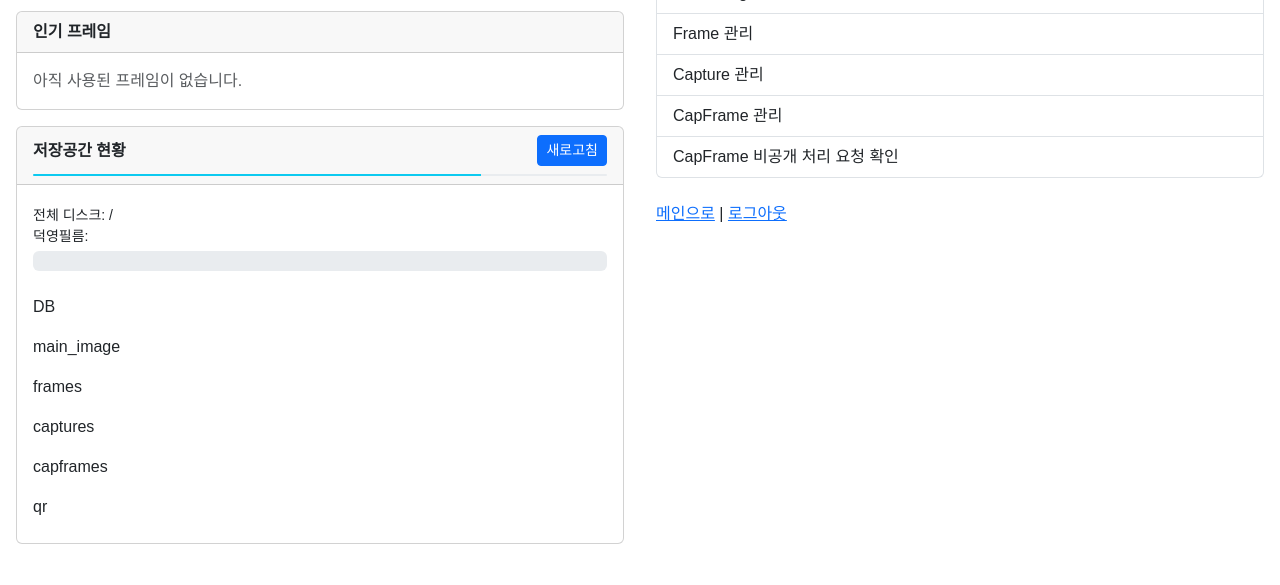
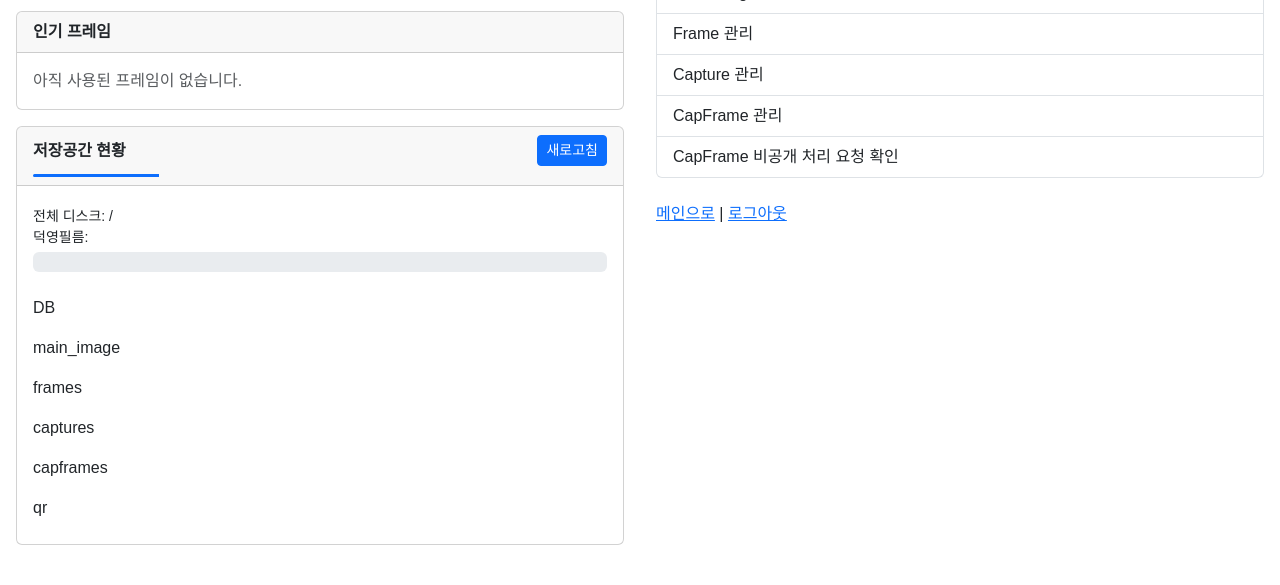
Before and after one commit to szkotgh/dyfilm_server_v2.0, a Flask app: template templates/admin/index.html in a window 1280 px wide. Shown: the part 221-806 px from the top of the page. Before the commit the page ends 765 px from the top, so only its background shows below. Run offline with Flask 3, Linux system fonts and the light colour scheme; the template is opened without the code that fills it, so the values that code supplies are empty; parts of the project's set-up code (start-up, migrations or seed data) failed here and were passed over; some web fonts are replaced.

Commit message:
update: auto storage info refresh logic

```diff
--- a/templates/admin/index.html
+++ b/templates/admin/index.html
@@ -54,8 +54,8 @@
                         <button class="btn btn-sm btn-primary" onclick="updateStorageState()">새로고침</button>
                     </div>
                     <div class="mt-2">
-                        <div class="progress" style="height: 2px;">
-                            <div id="refresh_progress_bar" class="progress-bar bg-info" role="progressbar" style="width: 100%; transition: width 0.1s linear;" aria-valuenow="100" aria-valuemin="0" aria-valuemax="100"></div>
+                        <div class="progress" style="height: 3px; background-color: transparent;">
+                            <div id="refresh_progress_bar" class="progress-bar bg-prix  " role="progressbar" style="width: 0%; transition: width 0.1s linear;" aria-valuenow="0" aria-valuemin="0" aria-valuemax="100"></div>
                         </div>
                     </div>
                 </div>
@@ -136,6 +136,7 @@
 
     let refreshProgressInterval = null;
     let refreshProgressValue = 100;
+    let isUpdatingStorage = false;
 
     document.addEventListener('DOMContentLoaded', () => {
         updateStorageState();
@@ -143,6 +144,10 @@
     });
 
     function updateStorageState() {
+        if (isUpdatingStorage) {
+            return;
+        }
+        isUpdatingStorage = true;
         showStorageOverlay();
         fetch('{{ url_for('router.admin.state_storage') }}')
         .then(response => response.json())
@@ -192,6 +197,7 @@
         })
         .finally(() => {
             hideStorageOverlay();
+            isUpdatingStorage = false;
             resetRefreshProgress();
         });
     }
@@ -241,13 +247,13 @@
         if (refreshProgressInterval) {
             clearInterval(refreshProgressInterval);
         }
-        refreshProgressValue = 100;
+        refreshProgressValue = 0;
         updateRefreshProgressBar();
 
         refreshProgressInterval = setInterval(() => {
-            refreshProgressValue -= (100 / 300);
-            if (refreshProgressValue <= 0) {
-                refreshProgressValue = 0;
+            refreshProgressValue += (100 / 300);
+            if (refreshProgressValue >= 100) {
+                refreshProgressValue = 100;
                 updateRefreshProgressBar();
                 updateStorageState();
             } else {
@@ -257,7 +263,7 @@
     }
 
     function resetRefreshProgress() {
-        refreshProgressValue = 100;
+        refreshProgressValue = 0;
         updateRefreshProgressBar();
         if (refreshProgressInterval) {
             clearInterval(refreshProgressInterval);
```
